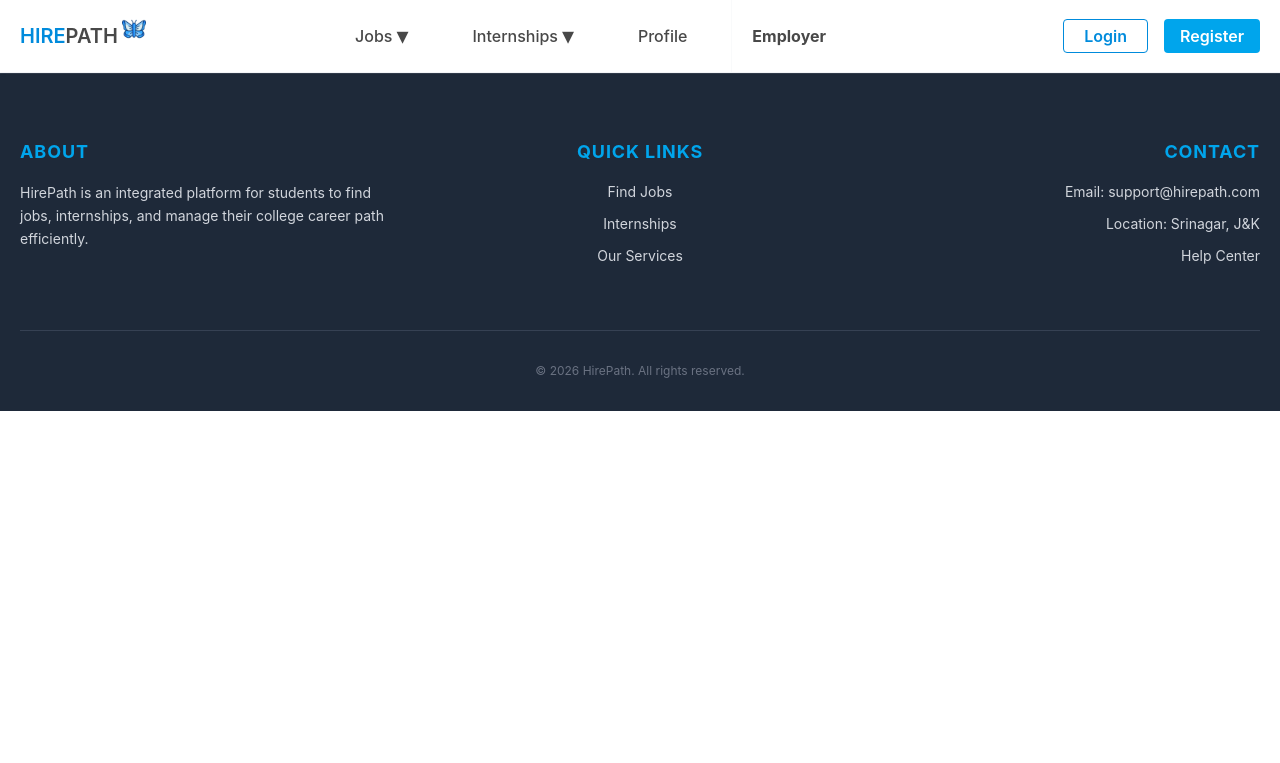
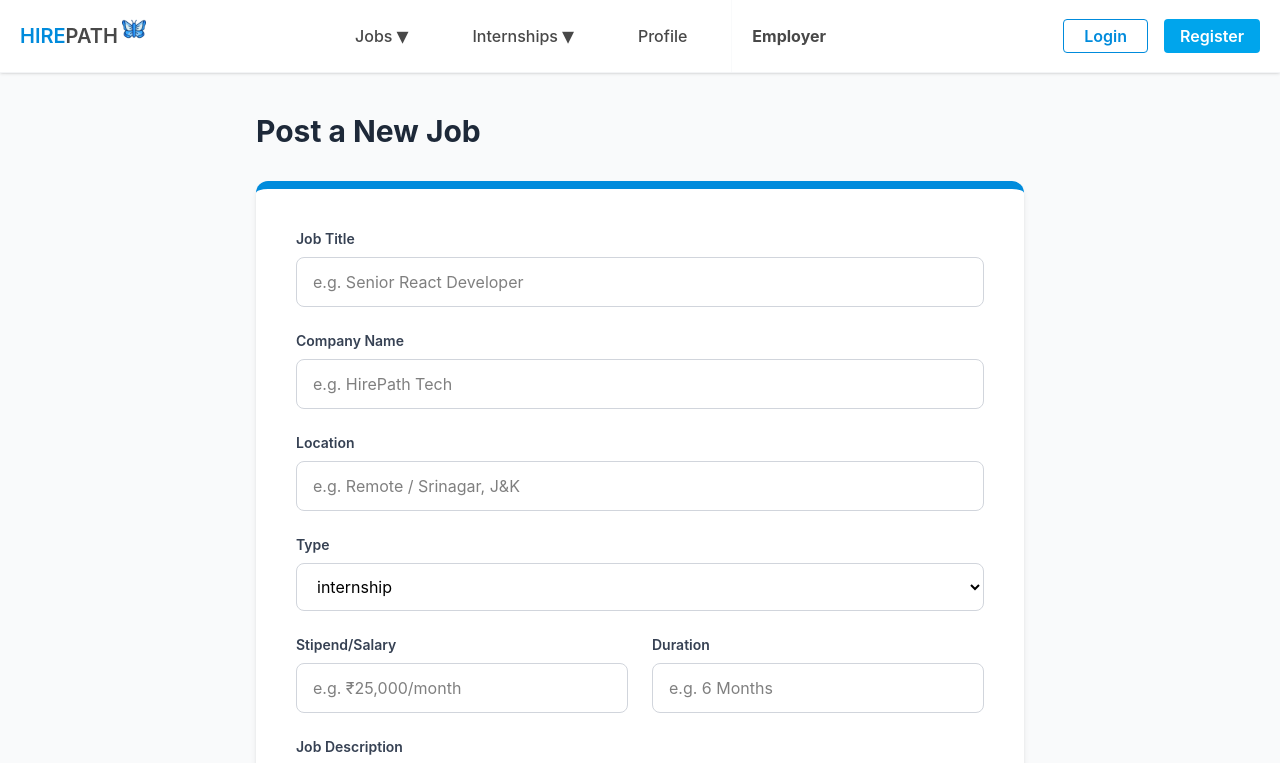
Before and after one commit to akramguroo-dev/hirepath, a React (Vite) app in the folder client/: page /post-job in a window 1280 px wide. Shown: the top 763 px of the page. Built offline with nearby package versions, Linux system fonts and the light colour scheme.

Commit message:
feat: connect PostJob form to API, add job type field, salary as string

```diff
--- a/client/src/App.jsx
+++ b/client/src/App.jsx
@@ -10,6 +10,7 @@ import JobDetail from "./pages/JobDetail";
 import Profile from "./pages/Profile";
 import EmployerDashboard from "./pages/EmployerDashboard";
 import EmployerApplicants from "./pages/EmployerApplicants";
+import PostJob from "./pages/PostJob";
 function App() {
   return (
     <>
@@ -17,12 +18,13 @@ function App() {
       <Routes>
         <Route path="/" element={<Home />} />
         <Route path="/jobs" element={<Jobs/>} />
-        <Route path="/jobs/:id" element={<JobDetail/>}/>
+        <Route path="/jobs/:id" element={<JobDetail />} />
         <Route path="/login" element={<Login />} />
         <Route path="/register" element={<Register />} />
         <Route path="/profile" element={<Profile />} />
-        <Route path="/employer-dashboard" element={<EmployerDashboard />}/>
+        <Route path="/employer-dashboard" element={<EmployerDashboard />} />
         <Route path="/employer/jobs/:id/applicants" element={<EmployerApplicants />} />
+        <Route path="/post-job" element={<PostJob />} />
       </Routes>
       <Footer />
     </>
--- a/client/src/pages/EmployerDashboard.jsx
+++ b/client/src/pages/EmployerDashboard.jsx
@@ -55,7 +55,10 @@ export default function EmployerDashboard() {
               Here is what's happening with your job postings today.
             </p>
           </div>
-          <button className="flex items-center justify-center gap-2 bg-[#008BDC] hover:bg-[#0077ba] text-white px-6 py-3 rounded font-semibold transition-all shadow-sm active:scale-95 text-sm md:text-base">
+          <button
+            onClick={() => navigate("/post-job")}
+            className="flex items-center justify-center gap-2 bg-[#008BDC] hover:bg-[#0077ba] text-white px-6 py-3 rounded font-semibold transition-all shadow-sm active:scale-95 text-sm md:text-base"
+          >
             <Plus size={18} strokeWidth={3} />
             Post a New Job
           </button>
--- a/client/src/pages/PostJob.jsx
+++ b/client/src/pages/PostJob.jsx
@@ -1,53 +1,146 @@
-export default function PostJob(){
-    return(
+import { useState } from "react";
+import { useNavigate } from "react-router-dom";
+import API from "../api/axios";
+
+export default function PostJob() {
+  const [formData, setFormData] = useState({
+    title: "",
+    type: "",
+    company: "",
+    location: "",
+    salary: "",
+    duration: "",
+    description: "",
+  });
+
+  const navigate = useNavigate();
+
+  const handleChange = (e) =>
+    setFormData({
+      ...formData,
+      [e.target.name]: e.target.value,
+    });
+
+  const handleSubmit = async (e) => {
+    try {
+      e.preventDefault();
+      const token = localStorage.getItem("token");
+      await API.post("/jobs", formData, {
+        headers: { Authorization: `Bearer ${token}` },
+      });
+      navigate("/employer-dashboard");
+    } catch (err) {
+      console.error(err);
+    }
+  };
+  return (
     <div className="min-h-screen bg-gray-50 py-10 px-4">
       <div className="max-w-3xl mx-auto">
-            <h1 className="text-3xl font-bold text-gray-800 mb-8 text-center md:text-left">Post a New Job</h1>
+        <h1 className="text-3xl font-bold text-gray-800 mb-8 text-center md:text-left">
+          Post a New Job
+        </h1>
         <div className="bg-white rounded-xl shadow-md overflow-hidden border-t-8 border-[#008BDC] p-6 md:p-10">
-                <form className="space-y-6">
+          <form onSubmit={handleSubmit} className="space-y-6">
             <div>
-                        <label className="block text-sm font-semibold text-gray-700 mb-2">Job Title</label>
-                        <input type="text"
+              <label className="block text-sm font-semibold text-gray-700 mb-2">
+                Job Title
+              </label>
+              <input
+                name="title"
+                value={formData.title}
+                onChange={handleChange}
+                type="text"
                 placeholder="e.g. Senior React Developer"
-                className="w-full px-4 py-3 rounded-lg border border-gray-300 focus:ring-2 focus:ring-[#008BDC] focus:border-transparent outline-none transition-all"/>
+                className="w-full px-4 py-3 rounded-lg border border-gray-300 focus:ring-2 focus:ring-[#008BDC] focus:border-transparent outline-none transition-all"
+              />
             </div>
             <div>
-                    <label className="block text-sm font-semibold text-gray-700 mb-2">Company Name</label>
-                    <input type="text"
+              <label className="block text-sm font-semibold text-gray-700 mb-2">
+                Company Name
+              </label>
+              <input
+                name="company"
+                value={formData.company}
+                onChange={handleChange}
+                type="text"
                 placeholder="e.g. HirePath Tech"
-                className="w-full px-4 py-3 rounded-lg border border-gray-300 focus:ring-2 focus:ring-[#008BDC] focus:border-transparent outline-none transition-all"/>
+                className="w-full px-4 py-3 rounded-lg border border-gray-300 focus:ring-2 focus:ring-[#008BDC] focus:border-transparent outline-none transition-all"
+              />
             </div>
             <div>
-                        <label className="block text-sm font-semibold text-gray-700 mb-2">Location</label>
-                        <input type="text"
+              <label className="block text-sm font-semibold text-gray-700 mb-2">
+                Location
+              </label>
+              <input
+                name="location"
+                value={formData.location}
+                onChange={handleChange}
+                type="text"
                 placeholder="e.g. Remote / Srinagar, J&K"
-                className="w-full px-4 py-3 rounded-lg border border-gray-300 focus:ring-2 focus:ring-[#008BDC] focus:border-transparent outline-none transition-all" />
+                className="w-full px-4 py-3 rounded-lg border border-gray-300 focus:ring-2 focus:ring-[#008BDC] focus:border-transparent outline-none transition-all"
+              />
+            </div>
+            <div>
+              <label className="block text-sm font-semibold text-gray-700 mb-2">
+                Type
+              </label>
+              <select
+                name="type"
+                value={formData.type}
+                onChange={handleChange}
+                className="w-full px-4 py-3 rounded-lg border border-gray-300 focus:ring-2 focus:ring-[#008BDC] focus:border-transparent outline-none transition-all"
+              >
+                <option value="internship">internship</option>
+                <option value="full-time">full-time</option>
+                <option value="part-time">part-time</option>
+              </select>
             </div>
             <div className="grid grid-cols-1 md:grid-cols-2 gap-6">
               <div>
-                    <label className="block text-sm font-semibold text-gray-700 mb-2">Stipend/Salary</label>
+                <label className="block text-sm font-semibold text-gray-700 mb-2">
+                  Stipend/Salary
+                </label>
                 <input
+                  name="salary"
+                  value={formData.salary}
+                  onChange={handleChange}
                   type="text"
                   placeholder="e.g. ₹25,000/month"
-                  className="w-full px-4 py-3 rounded-lg border border-gray-300 focus:ring-2 focus:ring-[#008BDC] focus:border-transparent outline-none transition-all"/>
+                  className="w-full px-4 py-3 rounded-lg border border-gray-300 focus:ring-2 focus:ring-[#008BDC] focus:border-transparent outline-none transition-all"
+                />
               </div>
               <div>
-                    <label className="block text-sm font-semibold text-gray-700 mb-2">Duration</label>
-                    <input type="text"
+                <label className="block text-sm font-semibold text-gray-700 mb-2">
+                  Duration
+                </label>
+                <input
+                  name="duration"
+                  value={formData.duration}
+                  onChange={handleChange}
+                  type="text"
                   placeholder="e.g. 6 Months"
-                  className="w-full px-4 py-3 rounded-lg border border-gray-300 focus:ring-2 focus:ring-[#008BDC] focus:border-transparent outline-none transition-all" />
+                  className="w-full px-4 py-3 rounded-lg border border-gray-300 focus:ring-2 focus:ring-[#008BDC] focus:border-transparent outline-none transition-all"
+                />
               </div>
             </div>
             <div>
-                        <label className="block text-sm font-semibold text-gray-700 mb-2">Job Description</label>
+              <label className="block text-sm font-semibold text-gray-700 mb-2">
+                Job Description
+              </label>
               <textarea
+                name="description"
+                value={formData.description}
+                onChange={handleChange}
                 rows="6"
                 placeholder="Describe the job responsibilities and requirements..."
                 className="w-full px-4 py-3 rounded-lg border border-gray-300 focus:ring-2 focus:ring-[#008BDC] focus:border-transparent outline-none transition-all"
               ></textarea>
             </div>
             <div className="pt-4">
-                    <button type="submit" className="w-full bg-[#008BDC] hover:bg-[#0076bb] text-white font-bold py-3 px-6 rounded-lg shadow-lg transform transition-transform active:scale-95">
+              <button
+                type="submit"
+                className="w-full bg-[#008BDC] hover:bg-[#0076bb] text-white font-bold py-3 px-6 rounded-lg shadow-lg transform transition-transform active:scale-95"
+              >
                 Submit Job
               </button>
             </div>
```
Also changed, not shown: 1 other file (tests, documents, lock files or other folders). Lines whose indentation alone changed are shown as unchanged.
